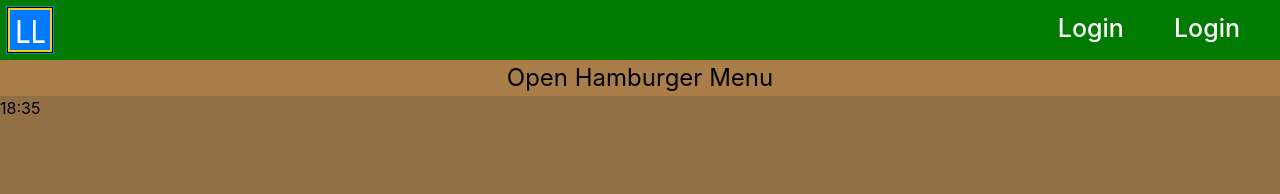
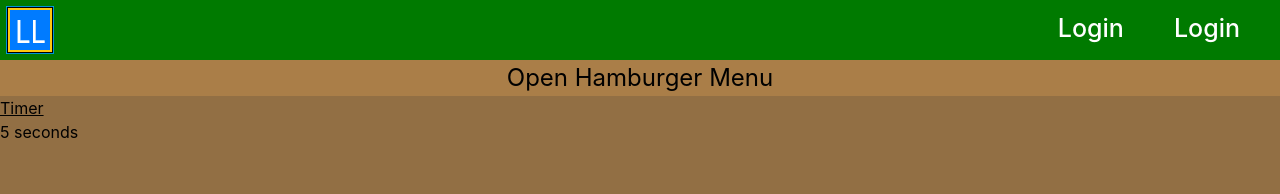
Before and after one commit to Dimitar101/Learninglingo---Project-Sep-, a React (Vite) app: page /rest-timer in a window 1280 px wide. Shown: the top 194 px of the page. Built offline with nearby package versions, Linux system fonts and the light colour scheme.

Commit message:
add Rest Timer functionality

```diff
--- a/src/components/hamburgerMenu/smallDoor/restTimer/RestTimer.jsx
+++ b/src/components/hamburgerMenu/smallDoor/restTimer/RestTimer.jsx
@@ -1,7 +1,18 @@
+import { useState } from "react";
+
+
 export default function RestTimer() {
+    const [seconds, setSeconds] = useState(0);
+
+    setTimeout(() => {
+        // console.log(seconds);
+        setSeconds(prev => prev + 1);
+    }, 1000);
+
     return (
         <>
-            <div>18:35</div>
+            <h2><u>Timer</u></h2>
+            <div>{seconds} seconds</div>
         </>
     );
 }
--- a/src/components/hamburgerMenu/smallDoor/smallDoor.module.css
+++ b/src/components/hamburgerMenu/smallDoor/smallDoor.module.css
@@ -3,10 +3,14 @@
     justify-content: center;
     text-decoration: underline;
     font-size: x-large;
+
 }
 
 .smallDoorWraper {
+    background-color: rgb(170, 126, 72);
+
     padding-top: 20px;
+
 }
 
 p:hover {
```
